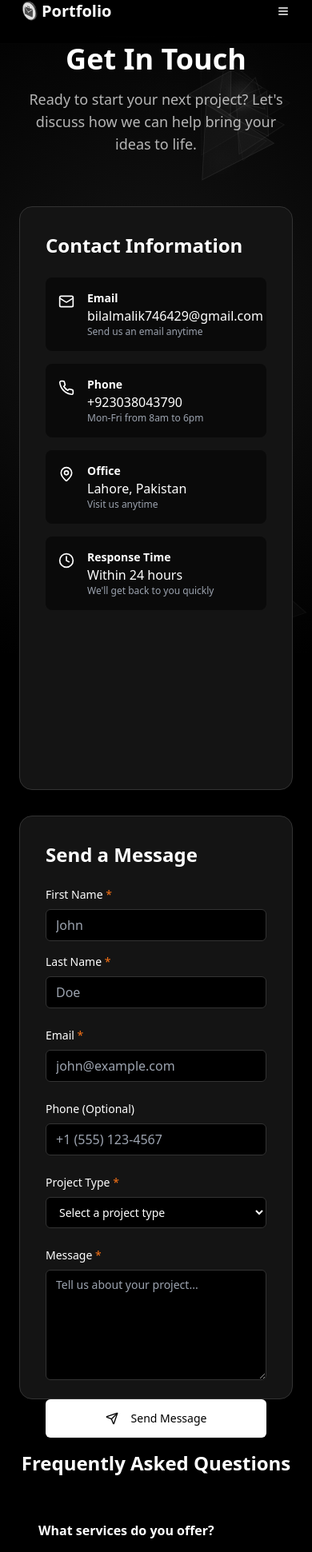
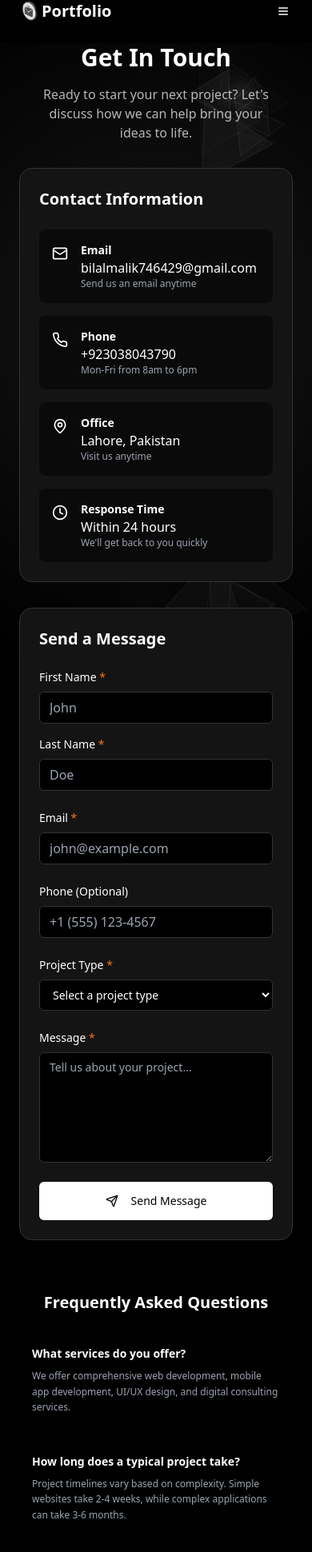
Before and after one commit to bilalmalikkk/Professional-Portfolio, a React (Vite) app: page /contact in a window 390 px wide. Shown: the part 26-1967 px from the top of the page at 80% size. Built offline with nearby package versions, Linux system fonts and the light colour scheme.

Commit message:
Initial Development Completed

```diff
--- a/src/pages/Contact.tsx
+++ b/src/pages/Contact.tsx
@@ -141,11 +141,11 @@ Please contact: ${formData.email}
         <div className="pt-20 px-6">
           <div className="max-w-7xl mx-auto">
                          {/* Header Section */}
-            <div className="text-center mb-16">
-              <h1 className="text-4xl md:text-5xl lg:text-6xl font-bold text-white mb-4">
+             <div className="text-center mb-8 md:mb-16">
+               <h1 className="text-3xl md:text-4xl lg:text-5xl xl:text-6xl font-bold text-white mb-4">
                  Get In Touch
                </h1>
-              <p className="text-lg md:text-xl text-white/70 max-w-3xl mx-auto">
+               <p className="text-base md:text-lg lg:text-xl text-white/70 max-w-3xl mx-auto px-4">
                  Ready to start your next project? Let's discuss how we can help bring your ideas to life.
                </p>
              </div>
@@ -155,8 +155,8 @@ Please contact: ${formData.email}
 
                {/* Contact Information - Left Column */}
                <div className="lg:col-span-1">
-                <div className="bg-card border border-border rounded-2xl p-8 h-[730px] flex flex-col">
-                  <h2 className="text-2xl font-bold text-white mb-6">Contact Information</h2>
+                 <div className="bg-card border border-border rounded-2xl p-6 md:p-8 h-auto lg:h-[730px] flex flex-col">
+                   <h2 className="text-xl md:text-2xl font-bold text-white mb-6">Contact Information</h2>
                    <div className="space-y-4 flex-1">
                      {contactInfo.map((info, index) => (
                        <div key={index} className="flex items-start gap-4 p-4 rounded-lg bg-background/50">
@@ -176,8 +176,8 @@ Please contact: ${formData.email}
 
                {/* Contact Form - Right Column */}
                <div className="lg:col-span-1">
-                <div className="bg-card border border-border rounded-2xl p-8 h-[730px] flex flex-col">
-                  <h2 className="text-2xl font-bold text-white mb-6">Send a Message</h2>
+                 <div className="bg-card border border-border rounded-2xl p-6 md:p-8 h-auto lg:h-[730px] flex flex-col">
+                                     <h2 className="text-xl md:text-2xl font-bold text-white mb-6">Send a Message</h2>
 
                   <form className="space-y-6 flex-1 flex flex-col" onSubmit={handleSubmit}>
                     <div className="grid grid-cols-1 md:grid-cols-2 gap-4">
@@ -267,13 +267,22 @@ Please contact: ${formData.email}
 
                                          {/* Status Messages */}
                      {submitStatus === 'success' && (
-                      <div className="mt-4 p-3 bg-green-500/20 border border-green-500/30 rounded-lg text-green-400 text-sm">
-                        ✓ Message sent successfully! We'll get back to you soon.
+                       <div className="mt-4 p-4 bg-green-500/20 border border-green-500/30 rounded-lg text-green-400 text-sm text-center">
+                         <div className="flex items-center justify-center gap-2">
+                           <span className="text-green-400">✓</span>
+                           <span>Message sent successfully! We'll get back to you soon.</span>
+                         </div>
                        </div>
                      )}
                      {submitStatus === 'error' && (
-                      <div className="mt-4 p-3 bg-red-500/20 border border-red-500/30 rounded-lg text-red-400 text-sm">
-                        ✗ There was an error sending your message. Please try again or contact us directly at bilalmalik746429@gmail.com
+                       <div className="mt-4 p-4 bg-red-500/20 border border-red-500/30 rounded-lg text-red-400 text-sm text-center">
+                         <div className="flex flex-col items-center justify-center gap-2">
+                           <div className="flex items-center gap-2">
+                             <span className="text-red-400">✗</span>
+                             <span>There was an error sending your message.</span>
+                           </div>
+                           <span className="text-xs">Please try again or contact us directly at bilalmalik746429@gmail.com</span>
+                         </div>
                        </div>
                      )}
                   </form>
@@ -282,13 +291,13 @@ Please contact: ${formData.email}
             </div>
 
                          {/* FAQ Section - Full Width Below */}
-            <div className="mb-16">
-              <h3 className="text-2xl font-bold text-white mb-8 text-center">Frequently Asked Questions</h3>
-              <div className="grid grid-cols-1 md:grid-cols-2 gap-8">
+             <div className="mb-16 mt-8">
+               <h3 className="text-xl md:text-2xl font-bold text-white mb-6 md:mb-8 text-center">Frequently Asked Questions</h3>
+               <div className="grid grid-cols-1 md:grid-cols-2 gap-4 md:gap-8">
                  {faqs.map((faq, index) => (
-                  <div key={index} className="p-6 rounded-lg bg-background/20">
-                    <h4 className="text-white font-semibold mb-3">{faq.question}</h4>
-                    <p className="text-gray-400 text-sm leading-relaxed">{faq.answer}</p>
+                   <div key={index} className="p-4 md:p-6 rounded-lg bg-background/20">
+                     <h4 className="text-white font-semibold mb-2 md:mb-3 text-sm md:text-base">{faq.question}</h4>
+                     <p className="text-gray-400 text-xs md:text-sm leading-relaxed">{faq.answer}</p>
                    </div>
                  ))}
                </div>
```
Lines whose indentation alone changed are shown as unchanged.
